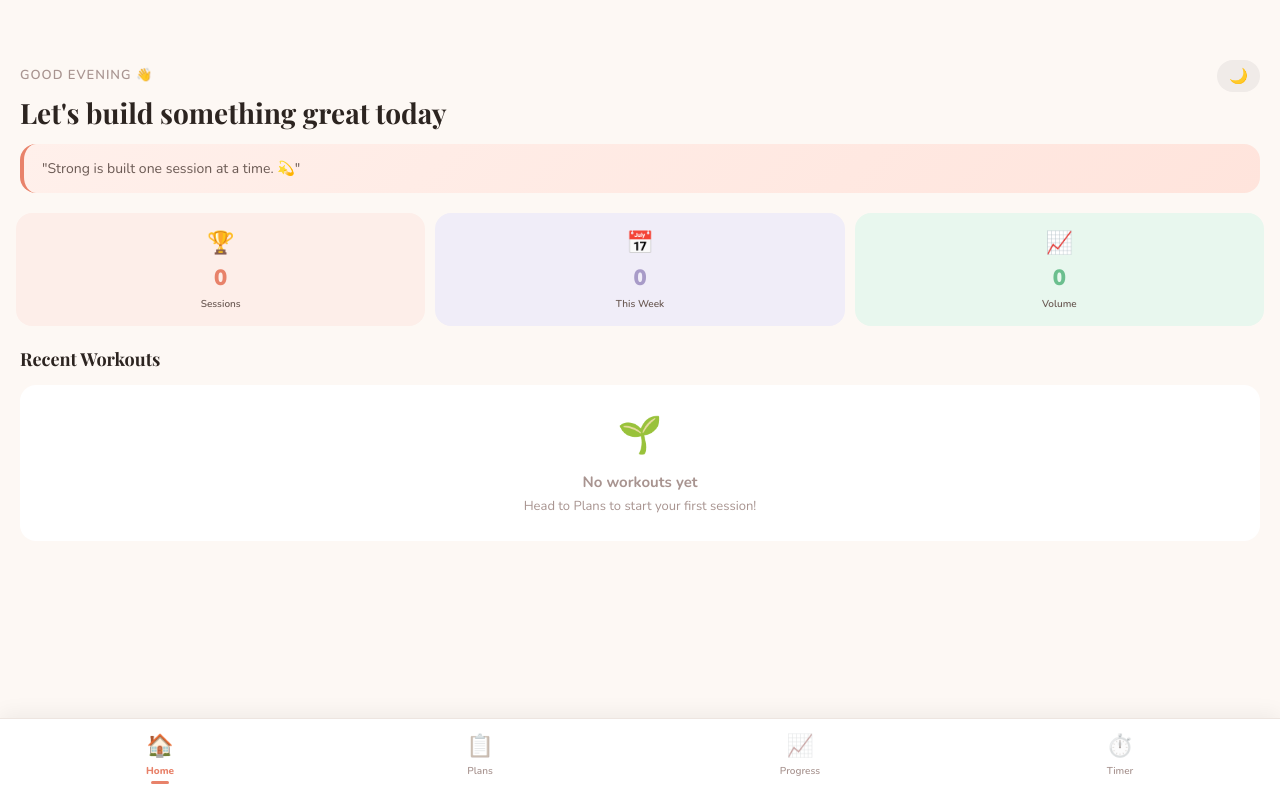
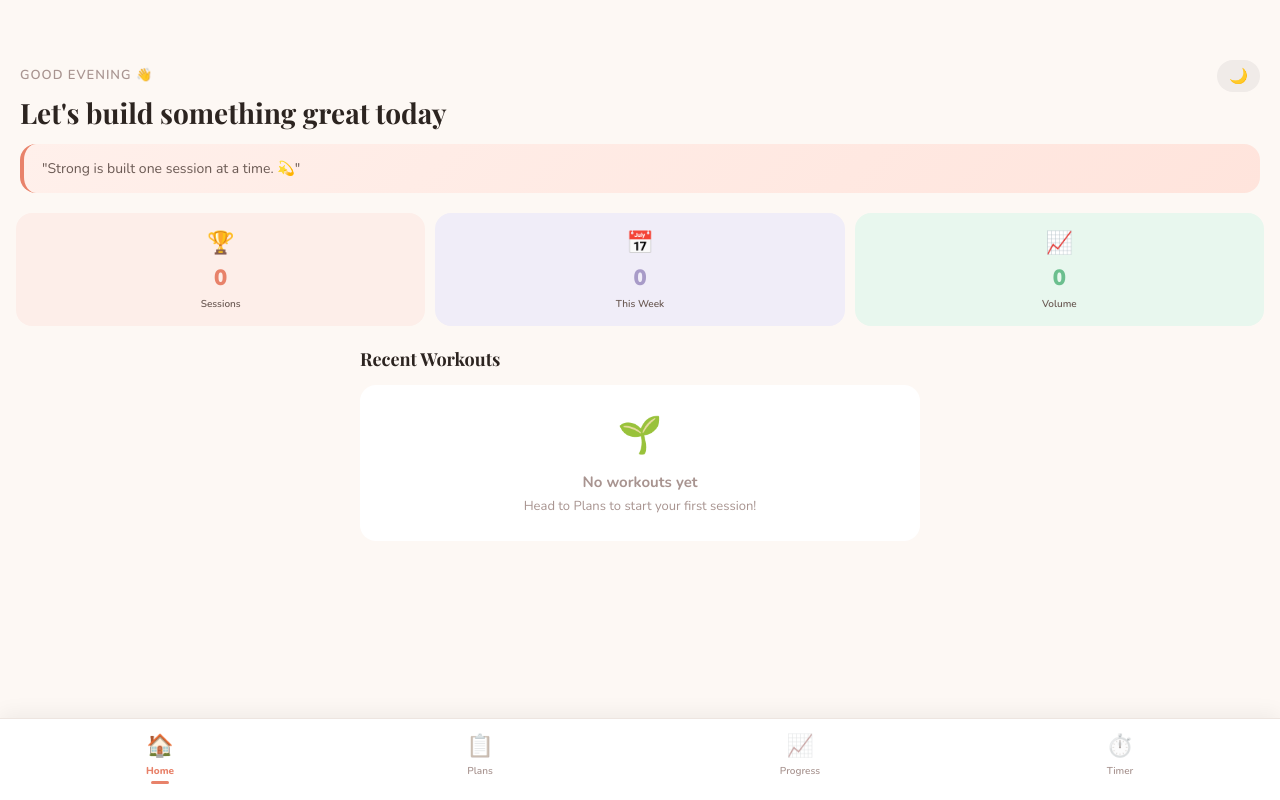
Before and after one commit to Tasteslikegator/workout-app, a React (Vite) app: page / in a window 1280 px wide. Built offline with nearby package versions, Linux system fonts and the light colour scheme.

Commit message:
Update padding and layout styles in App component

```diff
--- a/src/App.jsx
+++ b/src/App.jsx
@@ -649,7 +649,7 @@ export default function WorkoutApp() {
                   </div>
                 ))}
               </div>
-              <div style={{padding:"0 20px"}}>
+              <div style={{padding:"0 20px",maxWidth:600,margin:"0 auto"}}>
                 <div style={{fontSize:18,fontWeight:900,color:C.text,marginBottom:12,fontFamily:"Playfair Display"}}>Recent Workouts</div>
                 {completedSessions.length===0?(
                   <div style={{background:C.card,borderRadius:16,padding:24,textAlign:"center",color:C.textLight}}>
@@ -825,10 +825,10 @@ export default function WorkoutApp() {
                 <div style={{fontSize:28,fontWeight:900,color:C.text,fontFamily:"Playfair Display"}}>Progress</div>
                 <div style={{fontSize:14,color:C.textLight,marginTop:4}}>Track your journey</div>
               </div>
-              <div style={{padding:"0 20px"}}>
+              <div style={{padding:"0 20px",maxWidth:600,margin:"0 auto"}}>
 
                 {/* Stats */}
-                <div style={{display:"grid",gridTemplateColumns:"1fr 1fr",gap:12,marginBottom:20}}>
+                <div style={{display:"grid",gridTemplateColumns:"1fr 1fr",gap:12,marginBottom:12}}>
                   {[
                     {label:"Total Sessions",val:totalSessions,icon:"🏆",color:C.accentLight,accent:C.accent},
                     {label:"This Week",val:weekSessions,icon:"📅",color:C.purpleLight,accent:C.purple},
@@ -1030,7 +1030,7 @@ export default function WorkoutApp() {
                 <div style={{fontSize:28,fontWeight:900,color:C.text,fontFamily:"Playfair Display"}}>Timer</div>
                 <div style={{fontSize:14,color:C.textLight,marginTop:4}}>Rest & stopwatch tools</div>
               </div>
-              <div style={{padding:"0 20px"}}>
+              <div style={{padding:"0 20px",maxWidth:600,margin:"0 auto"}}>
                 <div style={{display:"flex",background:C.border,borderRadius:14,padding:4,marginBottom:24}}>
                   {["rest","stopwatch"].map(t=>(
                     <button key={t} onClick={()=>setTimerTab(t)} style={{flex:1,padding:"10px",borderRadius:10,background:timerTab===t?"#fff":"transparent",color:timerTab===t?C.accent:C.textLight,fontWeight:800,fontSize:14,fontFamily:"Nunito",boxShadow:timerTab===t?"0 2px 8px rgba(0,0,0,.1)":"none",transition:"all .2s"}}>
```
